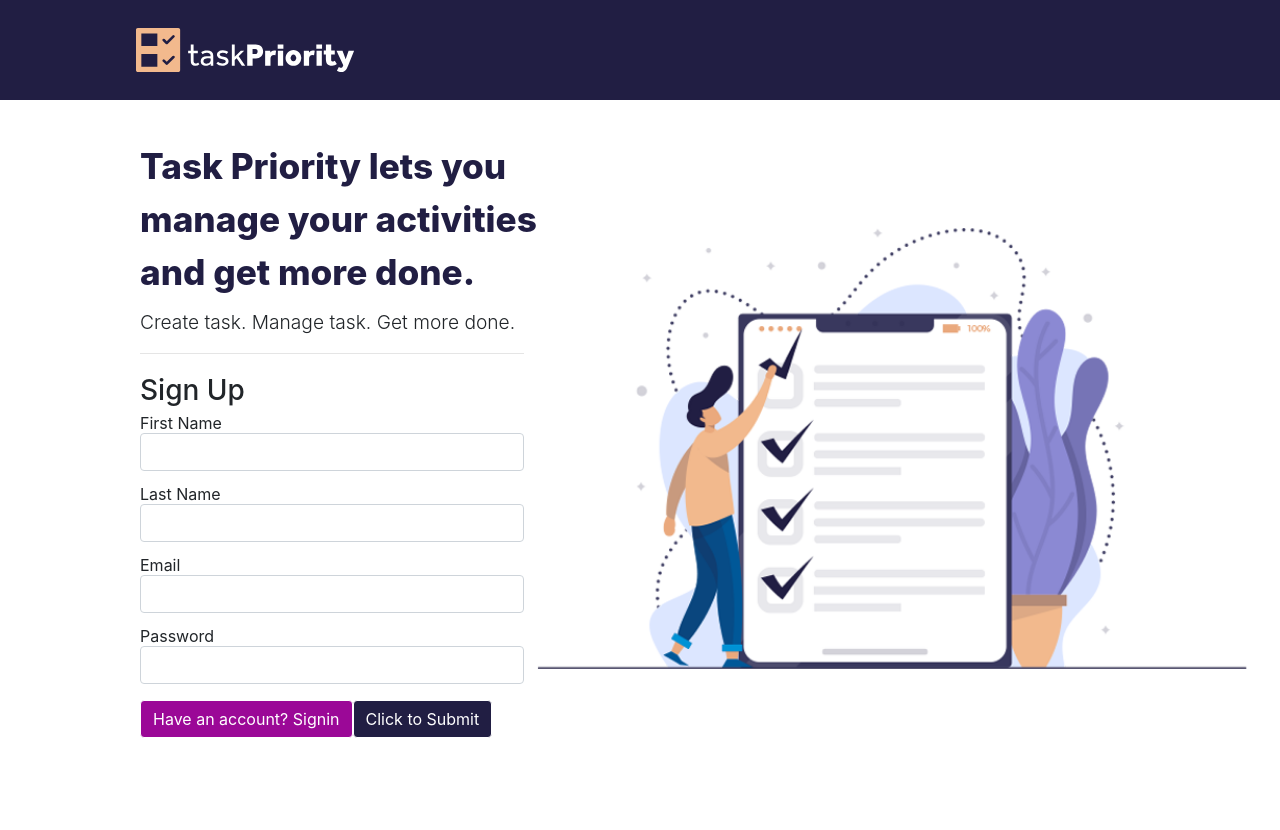
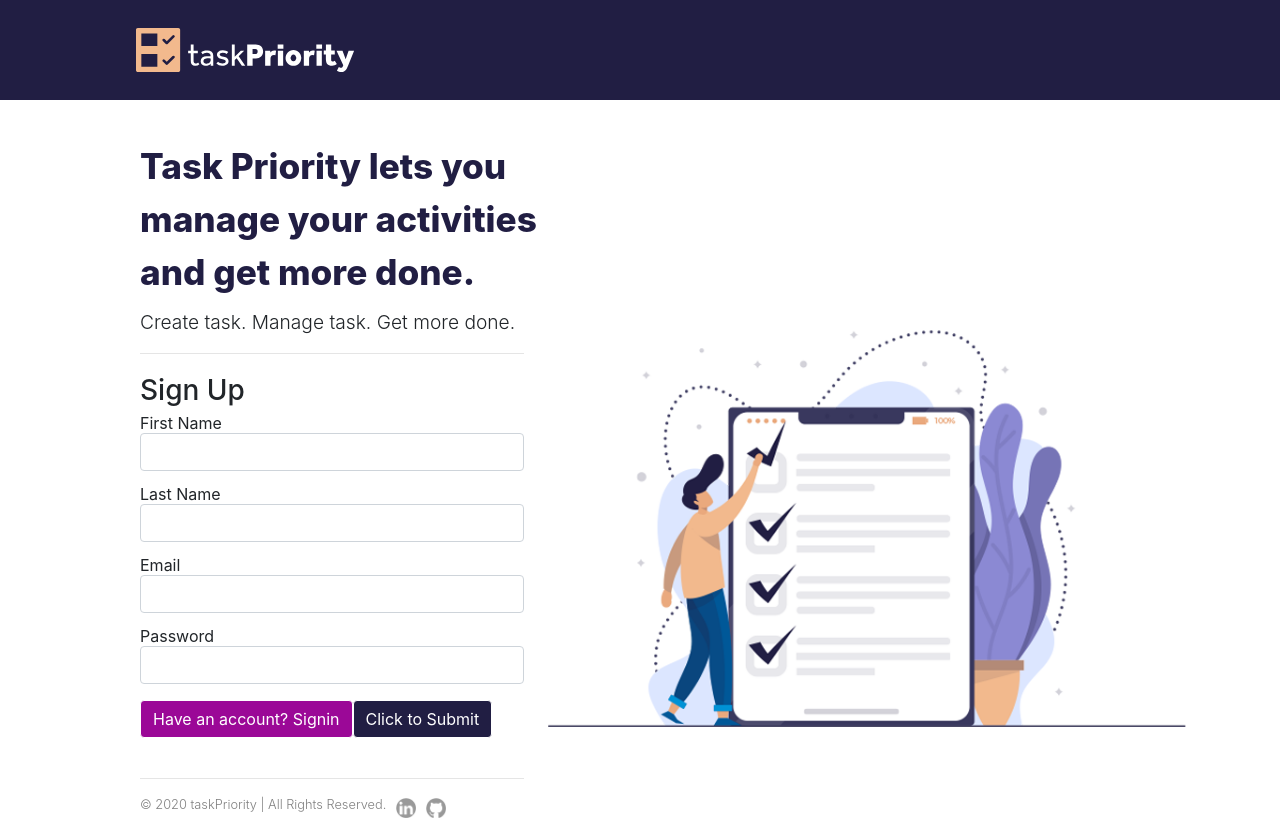
Before and after one commit to oladelematthew/taskpriority-client, a React (Create React App) app: page / in a window 1280 px wide. Before the commit the page ends 800 px from the top, so only its background shows below. Built offline with nearby package versions, Linux system fonts and the light colour scheme.

Commit message:
final deploy

```diff
--- a/src/App.js
+++ b/src/App.js
@@ -35,9 +35,7 @@ function App() {
       </BrowserRouter>
       { signedIn ? <TaskIndex token={token} /> : <Auth updateToken={updateToken}/>}
       {/* <TaskIndex /> */}
-      {/* <footer style={{ height: '10px', width: '100%', backgroundColor: 'red' }}>
-        <p style={{ fontWeight: '600', fontSize: '1.2rem', color: 'white' }}>© Matthew Oladele 2020</p>
-      </footer> */}
+
     </div>
   );
 }
--- a/src/Components/Auth/Auth.js
+++ b/src/Components/Auth/Auth.js
@@ -1,6 +1,8 @@
 import React, { useState } from 'react';
 import {Button, Form, FormGroup, Label, Input} from 'reactstrap';
 import APIURL from '../../Helpers/environment';
+import linkedin from '../../Assets/matthew-oladele-linkedin.png';
+import github from '../../Assets/matthew-oladele-github.png';
 
 const baseUrl = `${APIURL}/user`;
 
@@ -74,6 +76,20 @@ const Auth = (props) => {
                         <Button style={{ backgroundColor: '#211e43', borderColor: 'white' }} type="submit">Click to Submit</Button>
                     </Form>
 
+                    <footer style={{width: "30vw" }}>
+                        <br />
+                        <hr />
+                        <div style={{ display: "flex", }}>
+                            <p style={{ fontWeight: '300', fontSize: '0.8rem', color: 'grey', marginRight: "10px" }}>© 2020 taskPriority | All Rights Reserved.</p>
+                            <a href="https://www.linkedin.com/in/matthew-oladele-20" target="blank" >
+                                <img src={linkedin} style={{height: '20px', cursor: 'pointer', marginRight: "10px"}} />
+                            </a>
+                            <a href="https://github.com/oladelematthew" target="blank" >
+                            <img src={github} style={{height: '20px', cursor: 'pointer'}} />
+                            </a>
+                        </div>
+                    </footer>
+
                 </div>
 
             </div>
--- a/src/Components/Task/TaskIndex.js
+++ b/src/Components/Task/TaskIndex.js
@@ -44,7 +44,7 @@ const TaskIndex = (props) => {
     }, [])
 
     return (
-            <Container>
+            <Container >
                 <Row>
                     <Col md="3">
                         <TaskCreate fetchTasks={ fetchTasks } token={ props.token } />
```
Also changed, not shown: src/Assets/matthew-oladele-github.png (added), src/Assets/matthew-oladele-linkedin.png (added).
